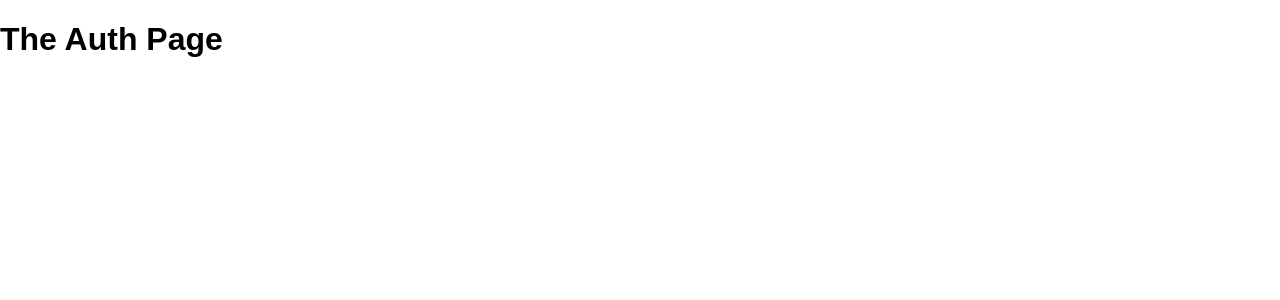
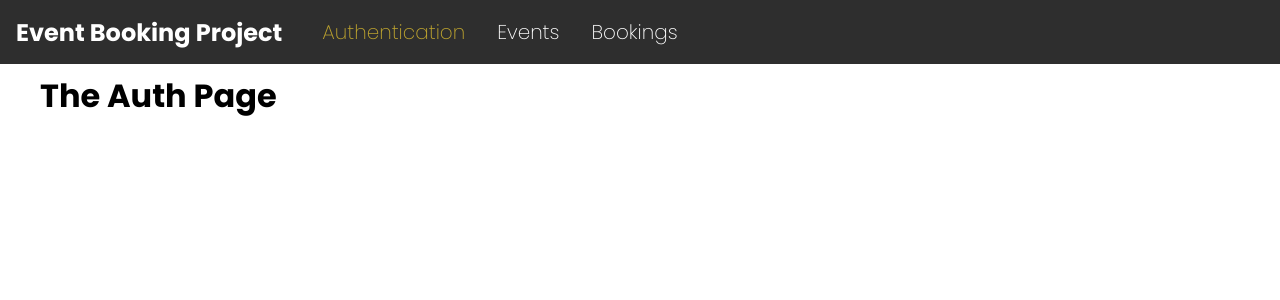
Before and after one commit to achevmd/event-booking-graphql-react, a React (Create React App) app in the folder frontend/: page /auth in a window 1280 px wide. Shown: the top 300 px of the page. Built offline with nearby package versions, Linux system fonts and the light colour scheme.

Commit message:
Added Navigation

```diff
--- a/frontend/package.json
+++ b/frontend/package.json
@@ -5,6 +5,7 @@
   "dependencies": {
     "react": "^16.7.0",
     "react-dom": "^16.7.0",
+    "react-icons": "^3.3.0",
     "react-router-dom": "^4.3.1",
     "react-scripts": "2.1.3"
   },
--- /dev/null
+++ b/frontend/src/App.css
@@ -0,0 +1,3 @@
+.main-content {
+  margin: 4.5rem 2.5rem;
+}
--- a/frontend/src/App.js
+++ b/frontend/src/App.js
@@ -1,20 +1,27 @@
 import React, { Component } from 'react';
 import { BrowserRouter as Router, Route, Redirect, Switch } from 'react-router-dom';
+import './App.css';
 
 import AuthPage from './pages/Auth'
 import EventsPage from './pages/Events';
 import BookingsPage from './pages/Bookings';
+import MainNavigation from './components/Navigation/MainNavigation';
 
 class App extends Component {
   render() {
     return (
       <Router>
+        <>
+          <MainNavigation />
+          <main className="main-content">
             <Switch>
               <Redirect path="/" to="/auth" exact />
               <Route path="/auth" component={AuthPage} />
               <Route path="/events" component={EventsPage} />
               <Route path="/bookings" component={BookingsPage} />
             </Switch>
+          </main>
+        </>
       </Router>
     );
   }
--- /dev/null
+++ b/frontend/src/components/Navigation/MainNavigation.css
@@ -0,0 +1,118 @@
+.main-navigation {
+  position: fixed;
+  left: 0;
+  top: 0;
+  width: 100%;
+  height: 4rem;
+  background-color: #2e2e2e;
+  color: #ffffff;
+  padding: 0 1rem;
+  display: flex;
+  align-items: center;
+}
+.main-navigation__logo h1 {
+  margin: 0;
+  font-size: 1.5rem;
+
+}
+.main-navigation__items {
+  margin-left: 1.5rem;
+}
+.main-navigation__items ul {
+  display: flex;
+  list-style: none;
+  margin: 0;
+  padding: 0;
+}
+.main-navigation__items li {
+  margin: 0 1rem;
+}
+.main-navigation__items a {
+  text-decoration: none;
+  font-weight: lighter;
+  font-size: 20px;
+  color: #fff;
+}
+.main-navigation__items a:hover,
+.main-navigation__items a:active {
+  color: #f0dc6d;
+}
+.main-navigation__items a.active {
+  text-decoration: none;
+  color: #bea42f;
+}
+.navigation-open-btn {
+  display: none;
+}
+.mobile-navigation {
+  position: relative;
+  visibility: hidden;
+  height: 100%;
+  width: 0%;
+  position: fixed;
+  z-index: 1;
+  top: 0;
+  right: 0;
+  background-color: #2e2e2e;
+  overflow-x: hidden;
+  transition: 0.5s;
+}
+.mobile-navigation-open {
+  position: relative;
+  visibility: visible;
+  height: 100%;
+  width: 25%;
+  position: fixed;
+  z-index: 1;
+  top: 0;
+  right: 0;
+  background-color: #bea42f;
+  overflow-x: hidden;
+  transition: 0.5s;
+}
+.mobile-navigation__close-btn {
+  position: absolute;
+  top: 1.5rem;
+  right: 1.5rem;
+  color: #fff;
+}
+.mobile-navigation__items {
+  margin-top: 100px;
+}
+.mobile-navigation__items ul {
+  list-style: none;
+  margin: 0;
+  padding: 0;
+}
+.mobile-navigation__items li {
+  margin: 0rem 0;
+  padding: 1rem;
+  border-top: 1px solid #fff;
+}
+.mobile-navigation__items a {
+  text-decoration: none;
+  font-weight: lighter;
+  font-size: 20px;
+  color: #fff;
+}
+.mobile-navigation__items a:hover,
+.mobile-navigation__items a:active {
+  color: #f0dc6d;
+}
+.mobile-navigation__items a.active {
+  text-decoration: none;
+  color: #000000;
+  font-weight: normal;
+}
+/* FOR SMALLER SCREENS */
+@media only screen and (max-width: 1000px) {
+  .navigation-open-btn {
+    position: fixed;
+    display: inline-block;
+    top: 1rem;
+    right: 1rem;
+  }
+  .main-navigation__items {
+    display: none;
+  }
+}
--- /dev/null
+++ b/frontend/src/components/Navigation/MainNavigation.jsx
@@ -0,0 +1,52 @@
+import React, { Component } from 'react';
+import { NavLink } from 'react-router-dom';
+import { FiAlignLeft, FiX } from 'react-icons/fi'
+import './MainNavigation.css';
+
+class MainNavigation extends Component {
+  constructor(props) {
+    super(props);
+    this.state = {
+      isOpen: false
+    }
+  }
+  handleNav = () => {
+    if (this.state.isOpen) {
+      this.setState({ isOpen: false });
+    } else {
+      this.setState({ isOpen: true });
+    }
+  }
+  render() {
+    return (
+      <>
+        <header className="main-navigation">
+          <div className="main-navigation__logo">
+            <h1>Event Booking Project</h1>
+          </div>
+          <nav className="main-navigation__items">
+            <ul>
+              <li><NavLink to="/auth">Authentication</NavLink></li>
+              <li><NavLink to="/events">Events</NavLink></li>
+              <li><NavLink to="/bookings">Bookings</NavLink></li>
+            </ul>
+          </nav>
+          <div onClick={this.handleNav} className="navigation-open-btn"><FiAlignLeft size="2rem" /></div>
+        </header>
+        <header className={this.state.isOpen ? 'mobile-navigation-open' : 'mobile-navigation'}>
+          <div onClick={this.handleNav} className="mobile-navigation__close-btn"><FiX size="2rem" /></div>
+          <nav className="mobile-navigation__items">
+            <ul>
+              <li><NavLink to="/auth">Authentication</NavLink></li>
+              <li><NavLink to="/events">Events</NavLink></li>
+              <li><NavLink to="/bookings">Bookings</NavLink></li>
+            </ul>
+          </nav>
+        </header>
+      </>
+    );
+  }
+};
+
+
+export default MainNavigation;
--- a/frontend/src/index.css
+++ b/frontend/src/index.css
@@ -1,5 +1,7 @@
+@import url('https://fonts.googleapis.com/css?family=Poppins:200,400,700');
+
 body {
   margin: 0;
   padding: 0;
-  font-family: sans-serif;
+  font-family: 'Poppins', sans-serif;
 }
```
Also changed, not shown: 1 other file (tests, documents, lock files or other folders). Lines whose indentation alone changed are shown as unchanged.
